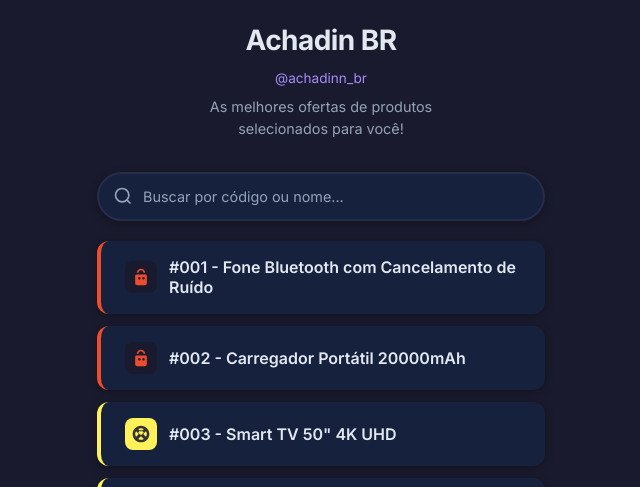
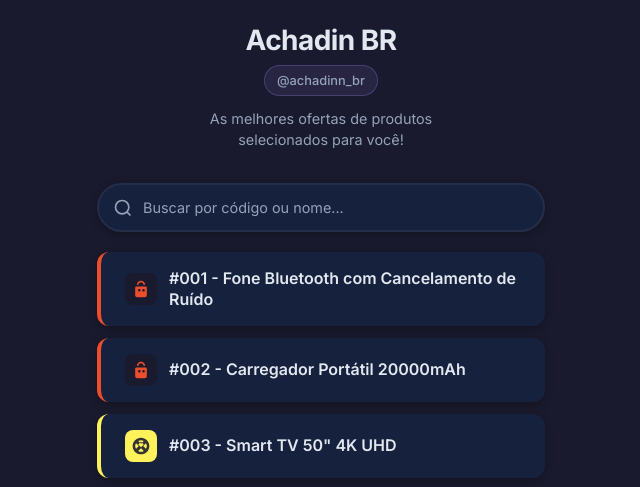
Before and after one commit to achadinnbr/achadinnbr.github.io, a plain HTML site: page index.html in a window 1280 px wide. Shown: the part 163-650 px from the top of the page, without its empty margins (319-959 px from the left). Drawn offline with Linux system fonts and the light colour scheme.

Commit message:
style: @ Instagram como badge pill discreto

```diff
--- a/style.css
+++ b/style.css
@@ -80,14 +80,21 @@ body {
 
 .brand-handle {
   display: inline-block;
-  font-size: 0.85rem;
-  color: var(--color-primary);
+  font-size: 0.8rem;
+  font-weight: 500;
+  color: var(--color-text-light);
   text-decoration: none;
-  margin-bottom: 0.5rem;
+  margin-bottom: 0.75rem;
+  padding: 0.3rem 0.75rem;
+  background-color: rgba(167, 139, 250, 0.1);
+  border: 1px solid rgba(167, 139, 250, 0.25);
+  border-radius: 50px;
+  transition: background-color 0.2s ease;
 }
 
 .brand-handle:hover {
-  text-decoration: underline;
+  background-color: rgba(167, 139, 250, 0.2);
+  text-decoration: none;
 }
 
 .brand-description {
```
